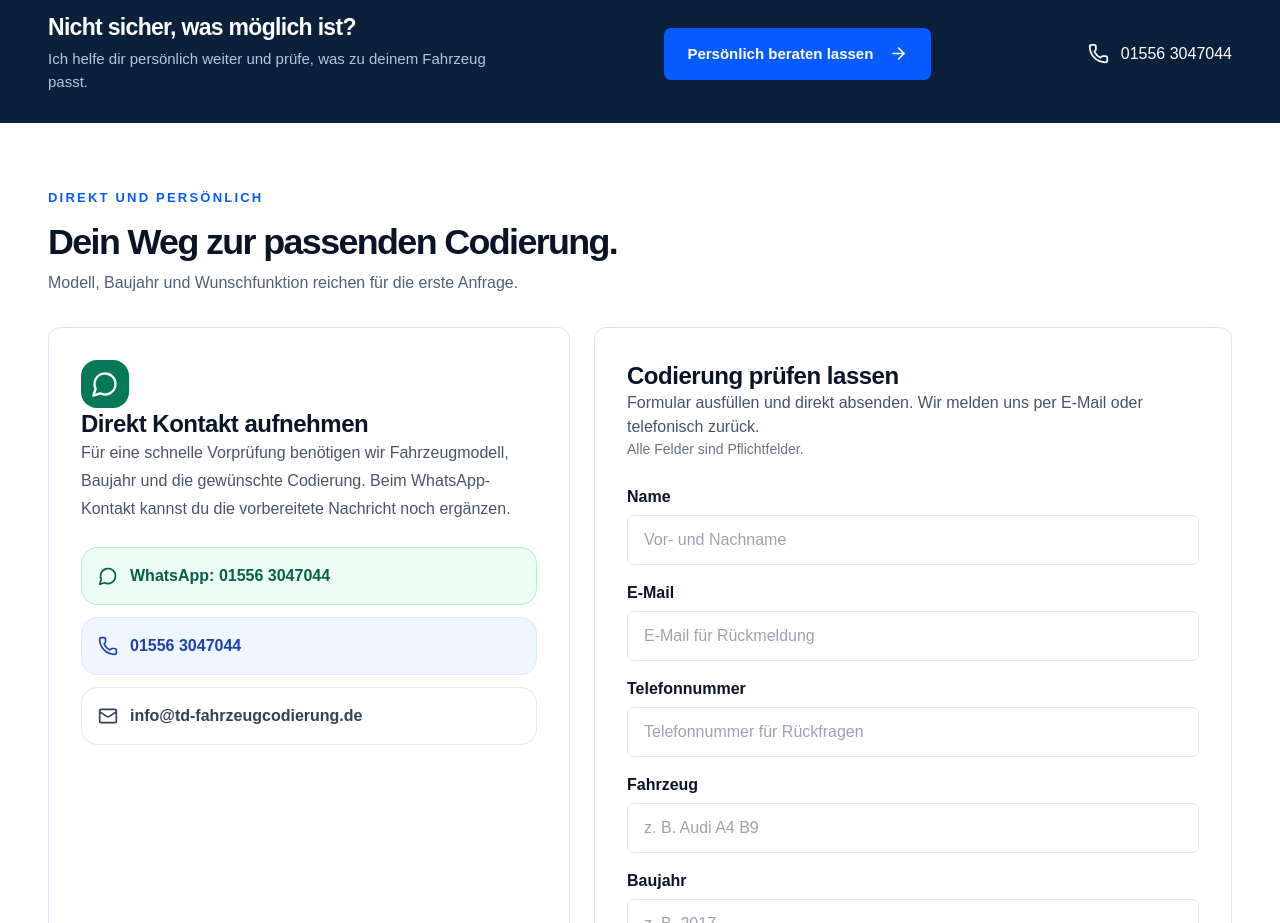
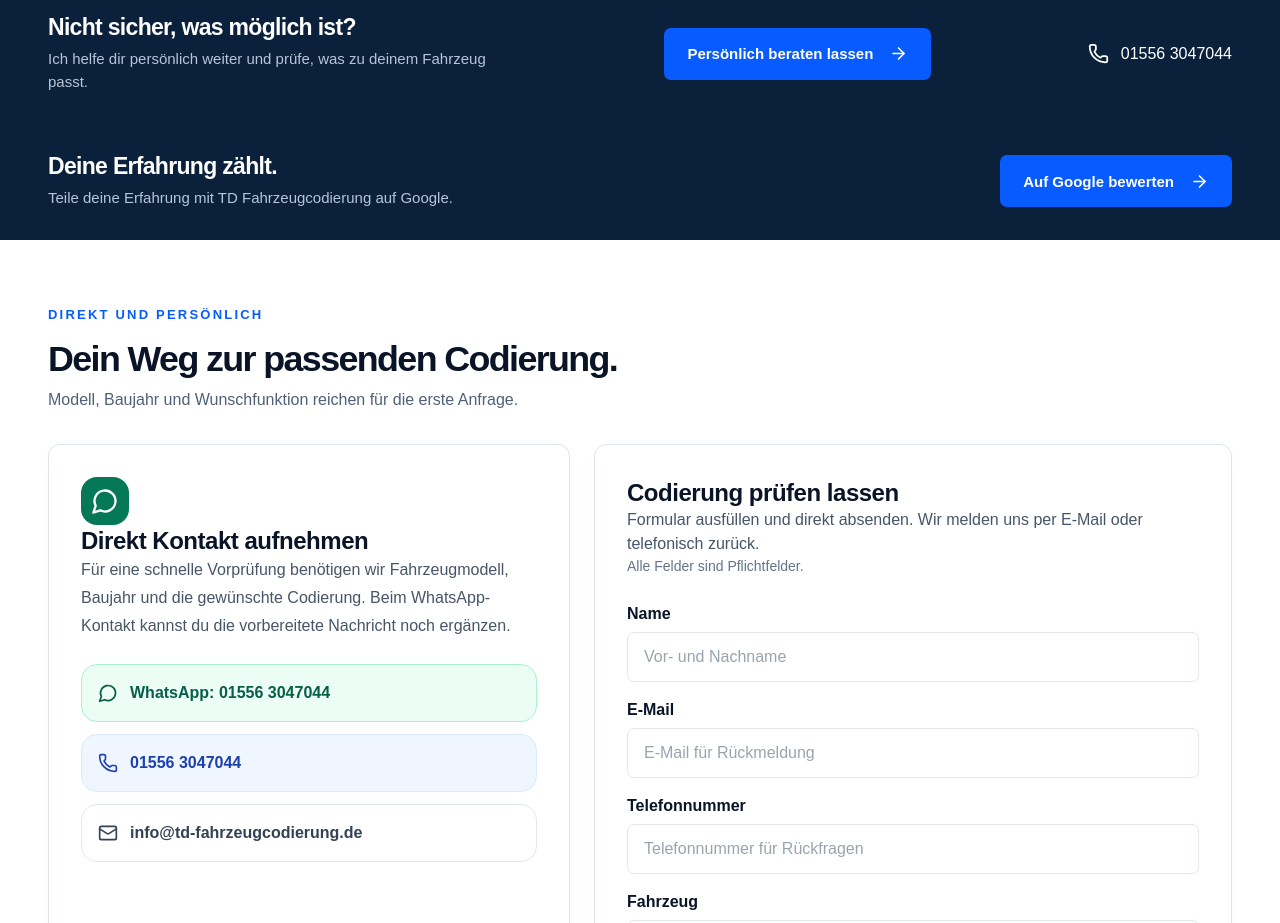
Before and after one commit to e-engineer2026/td-fahrzeugcodierung2, a Next.js app: page / in a window 1280 px wide. Shown: the part 2060-2983 px from the top of the page. Built offline with nearby package versions, Linux system fonts and the light colour scheme; no server answers.

Commit message:
Google-Bewertungslink auf Startseite ergänzen

```diff
--- a/app/page.tsx
+++ b/app/page.tsx
@@ -19,6 +19,7 @@ import "./redesign.css";
 const whatsapp = "https://wa.me/4915563047044";
 const maps = "https://www.google.com/maps/search/?api=1&query=51.323915%2C12.375662";
 const googleBusiness = "https://www.google.com/maps/search/?api=1&query=TD-Fahrzeugcodierung&query_place_id=ChIJbx46otT5pkcRX9IqdbeMmdU";
+const googleReview = "https://search.google.com/local/writereview?placeid=ChIJbx46otT5pkcRX9IqdbeMmdU";
 // Use the configurator catalog as the single source for the displayed guide prices.
 function serviceRows(ids: string[]) {
   return ids.map((id) => {
@@ -109,6 +110,7 @@ export default function Home() {
 
     <section className="td-contact-intro"><div className="td-container"><div><h2>Nicht sicher, was möglich ist?</h2><p>Ich helfe dir persönlich weiter und prüfe, was zu deinem Fahrzeug passt.</p></div><a href="#kontakt" className="td-button">Persönlich beraten lassen<ArrowRight aria-hidden="true" /></a><a href="tel:+4915563047044" className="td-contact-phone"><Phone aria-hidden="true" />01556 3047044</a></div></section>
 
+    <section className="td-contact-intro"><div className="td-container"><div><h2>Deine Erfahrung zählt.</h2><p>Teile deine Erfahrung mit TD Fahrzeugcodierung auf Google.</p></div><a href={googleReview} className="td-button" target="_blank" rel="noopener noreferrer">Auf Google bewerten <ArrowRight aria-hidden="true" /></a></div></section>
     <section id="kontakt" className="td-contact td-container" aria-labelledby="contact-title"><div className="td-section-heading"><div><p className="td-eyebrow">Direkt und persönlich</p><h2 id="contact-title">Dein Weg zur passenden Codierung.</h2><p>Modell, Baujahr und Wunschfunktion reichen für die erste Anfrage.</p></div></div><ContactBox /></section>
 
     <section id="faq" className="td-faq td-container" aria-labelledby="faq-title"><div><p className="td-eyebrow">Gut zu wissen</p><h2 id="faq-title">Häufige Fragen.</h2></div><div className="td-faq-list">
```
